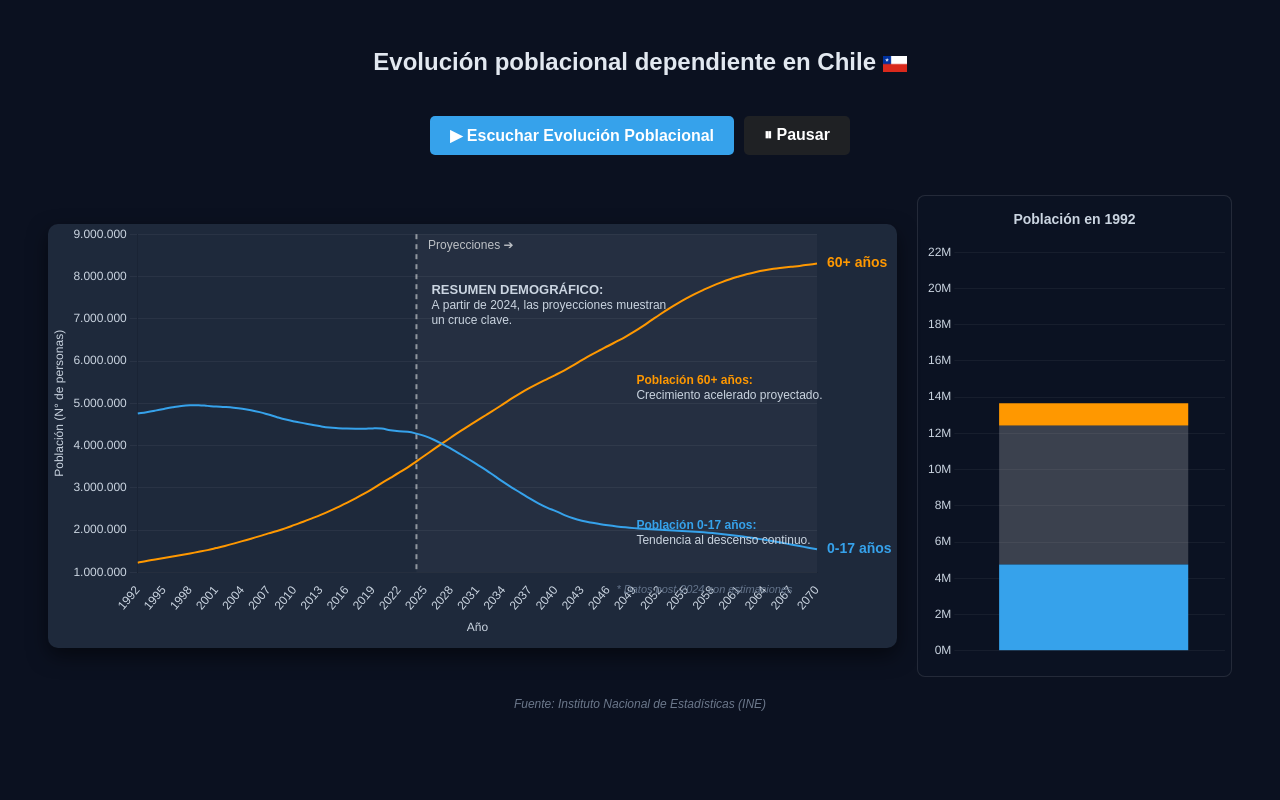
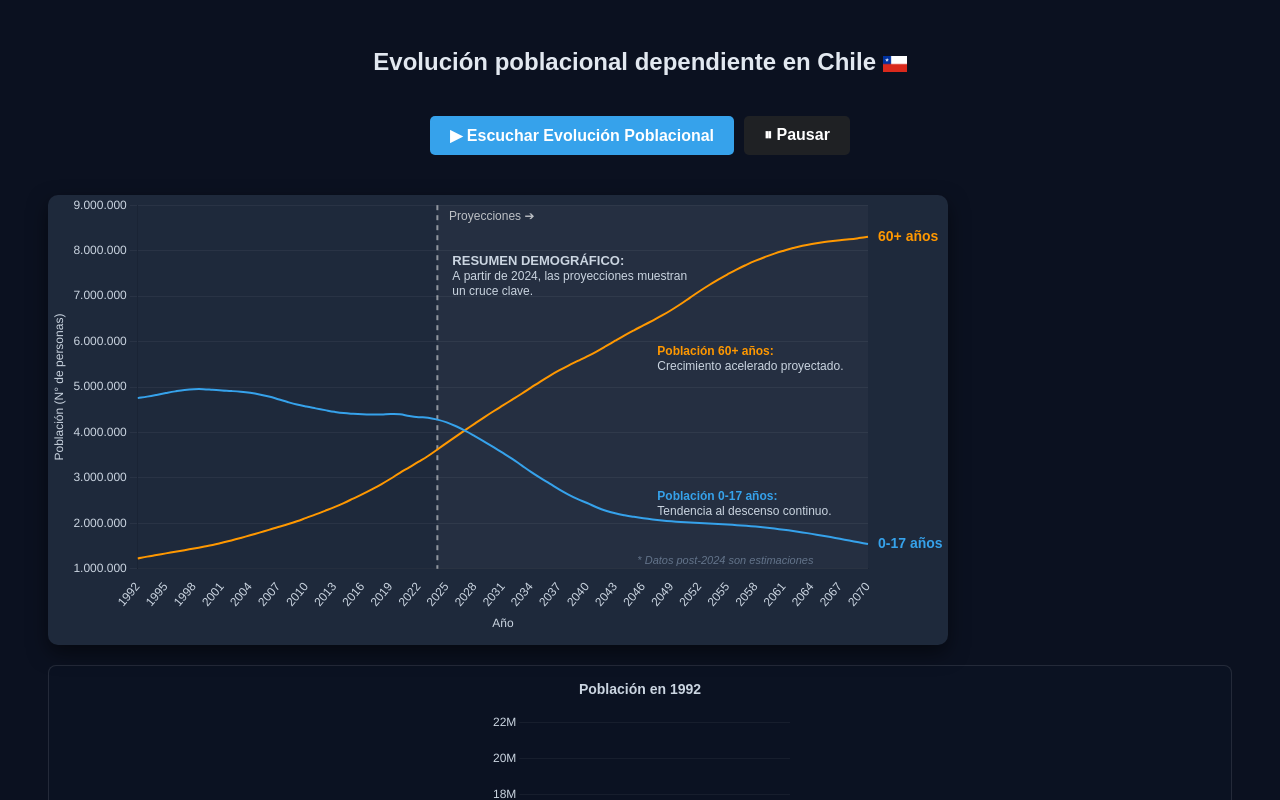
Before and after one commit to Lucasvgc7/Vejez-sobre-ninez-project, a plain HTML site: page docs/index.html in a window 1280 px wide. Shown: the top 800 px of the page. Drawn offline with nearby package versions, Linux system fonts and the light colour scheme.

Commit message:
Add min width to graphs

```diff
--- a/docs/index.html
+++ b/docs/index.html
@@ -52,7 +52,7 @@
     >
       <div
         class="chart-container"
-        style="position: relative; padding: 0; flex: 3; width: 900px;"
+        style="position: relative; padding: 0; flex: 3; width: 900px; min-width: 900px;"
       >
         <canvas id="miGrafico"></canvas>
 
@@ -111,7 +111,7 @@
       <div
         style="
           flex: 1;
-          min-width: 250px;
+          min-width: 270px;
           background: rgba(15, 23, 42, 0.3);
           border: 1px solid rgba(255, 255, 255, 0.1);
           border-radius: 8px;
```
